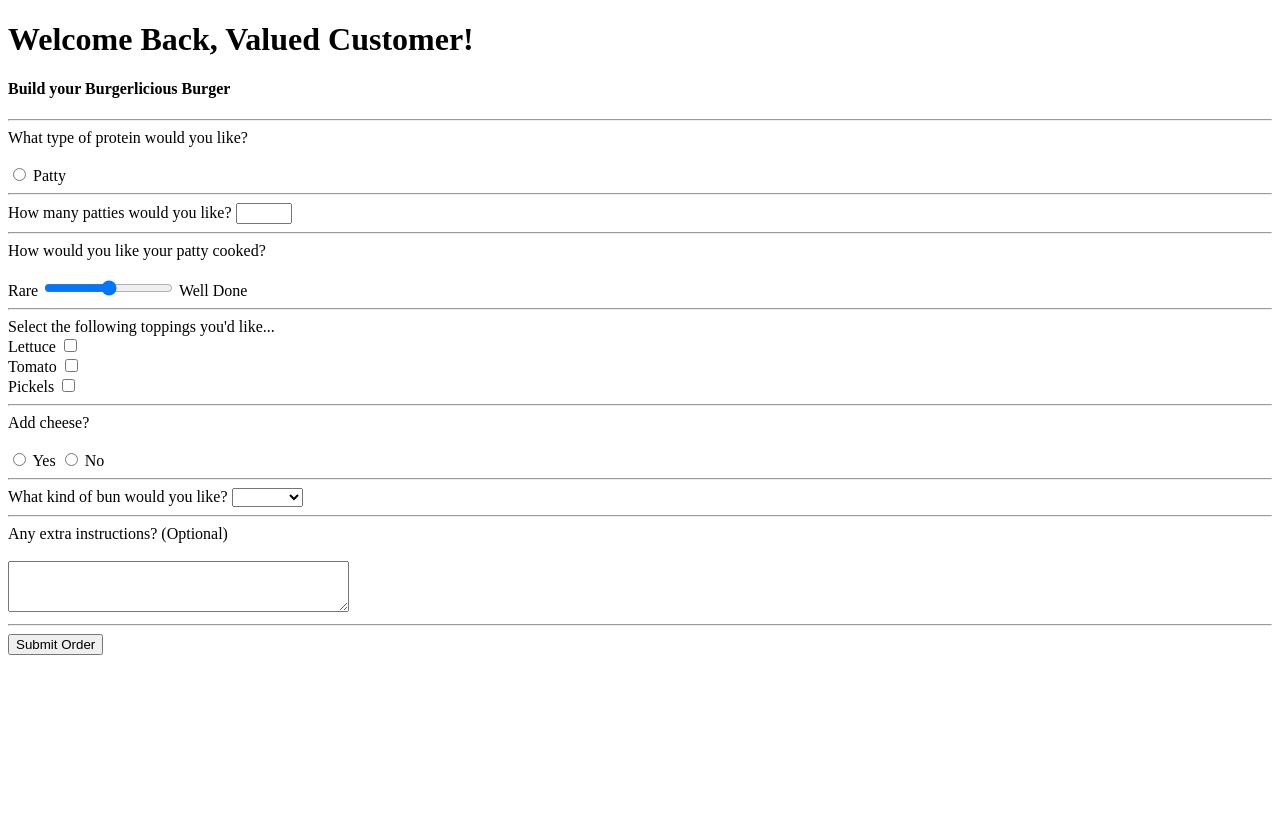
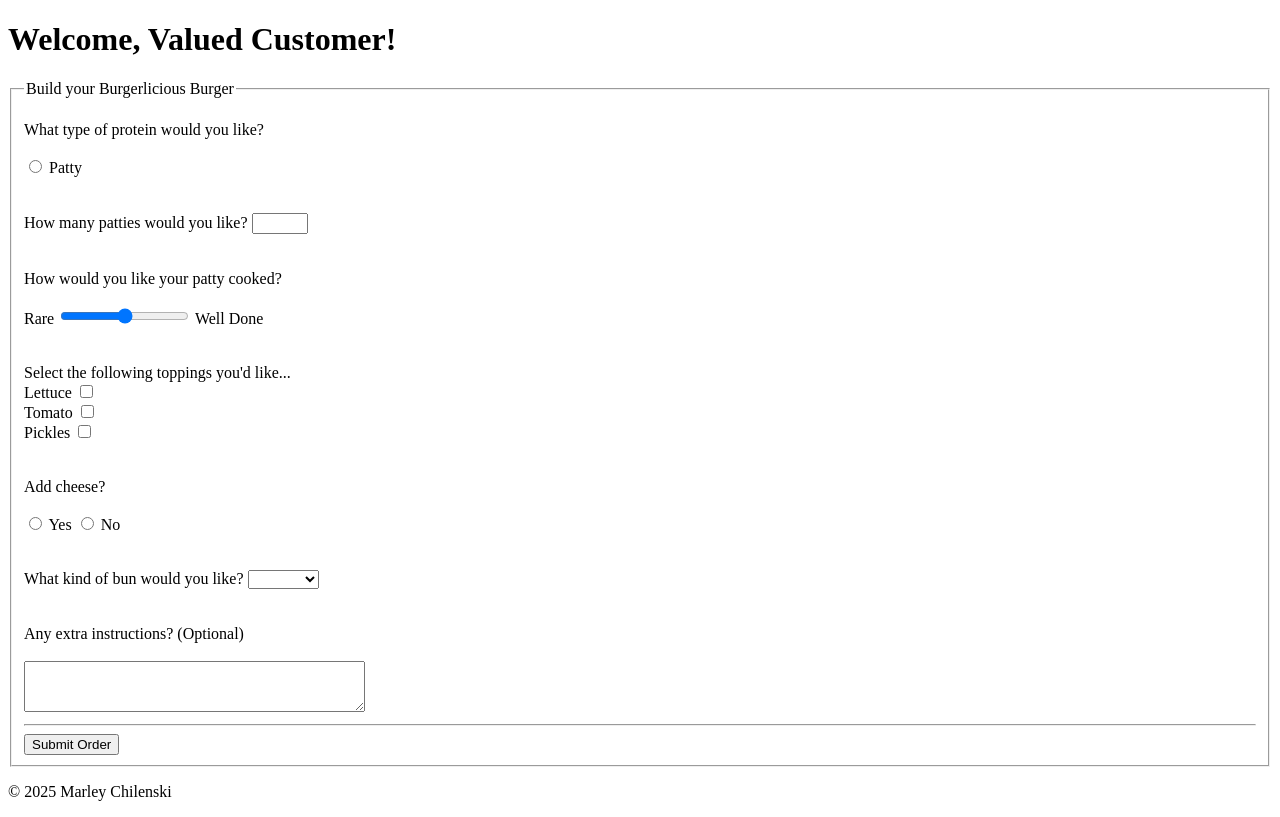
Before and after one commit to marleychilenski/Build-A-Burger-Web-Page, a plain HTML site: page order.html in a window 1280 px wide. Drawn offline with Linux system fonts and the light colour scheme.

Commit message:
Users can now navigate after placing an order, added meaningful HTML elements, and used legend element to label form sections.

```diff
--- a/order.html
+++ b/order.html
@@ -4,16 +4,20 @@
     <meta charset="UTF-8">
     <meta name="viewport" content="width=device-width, initial-scale=1.0">
     <title>Burgerlicious - Build Your Own Burger</title>
-     <link rel="icon" href="images/burgerlogov2.png" type="image/png">
+    <link rel="icon" href="images/burgerlogov2.png" type="image/png">
 </head>
+
 <body>
-    <header>
-        <h1>Welcome Back, Valued Customer!</h1>
-    </header>
+ <header>
+   <h1>Welcome, Valued Customer!</h1>
+ </header>
 
+ <main>
     <form action="submission.html" method="get">
-        <h4>Build your Burgerlicious Burger</h4>
-        <hr>
+    <fieldset>
+    <legend>Build your Burgerlicious Burger</legend>
+
+    <br>
 
         <section class="protein">
             <span>What type of protein would you like?</span>
@@ -21,22 +25,25 @@
             <input type="radio" id="patty" name="patty" required>
             <label for="patty">Patty</label>
         </section>
-        <hr>
+
+        <br><br>
 
         <section class="patties">
             <label for="amount">How many patties would you like?</label>
-            <input id="amount" type="number" name="amount" size="2" max="10" min="1" required>
+            <input id="amount" type="number" name="amount" min="1" max="10" required>
         </section>
-        <hr>
+
+        <br><br>
 
         <section class="cooked">
             <label for="doneness">How would you like your patty cooked?</label>
             <br><br>
             <span>Rare</span>
-            <input type="range" id="doneness" name="doneness" required>
+            <input type="range" id="doneness" name="doneness" min="1" max="5" step="1" required>
             <span>Well Done</span>
         </section>
-        <hr>
+
+        <br><br>
 
         <section class="toppings">
             <span>Select the following toppings you'd like...</span>
@@ -47,10 +54,11 @@
             <label for="tomato">Tomato</label>
             <input type="checkbox" id="tomato" name="toppings">
             <br>
-            <label for="pickels">Pickels</label>
+            <label for="pickels">Pickles</label>
             <input type="checkbox" id="pickles" name="toppings">
         </section>
-        <hr>
+
+        <br><br>
 
         <section class="cheese">
             <span>Add cheese?</span>
@@ -60,7 +68,8 @@
             <input type="radio" id="cheese_no" name="cheese" required>
             <label for="cheese_no">No</label>
         </section>
-        <hr>
+
+        <br><br>
 
         <section class="bun_type">
             <label for="bun">What kind of bun would you like?</label>
@@ -72,7 +81,8 @@
                 <option value="no_bun">No Bun</option>
             </select>
         </section>
-        <hr>
+
+        <br><br>
 
         <section class="extra-info">
             <label for="extra">Any extra instructions? (Optional)</label>
@@ -81,6 +91,14 @@
         </section>
         <hr>
         <input type="submit" value="Submit Order">
-    </form>
+   </fieldset>
+ </form>
+
+</main>
+
+<footer>
+  <p>&copy; 2025 Marley Chilenski</p>
+</footer>
+
 </body>
 </html>
```
Also changed, not shown: index.html (+27 -7 lines), submission.html (+14 -0 lines).
